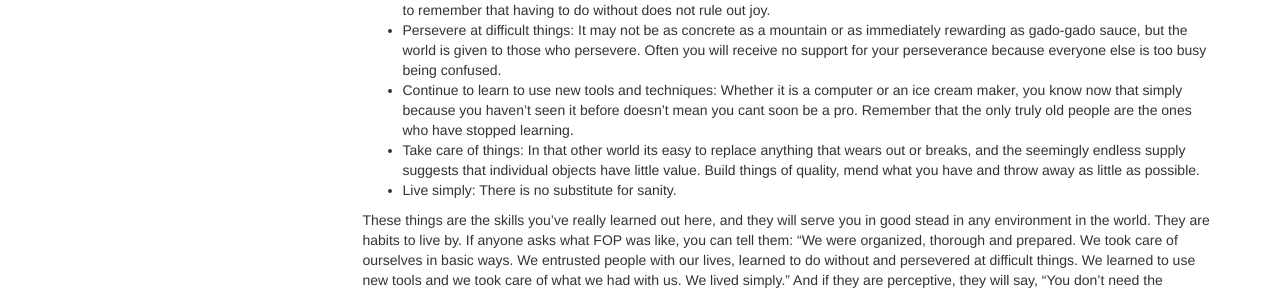
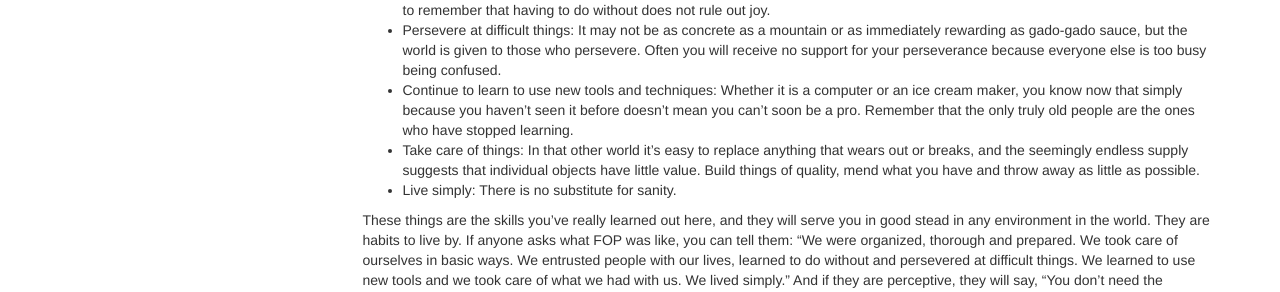
Before and after one commit to neo-project/global-blockchain-compliance-hub, a Jekyll site: the page built from _posts/1111-11-11-reentry.md, in a window 1280 px wide. Shown: the part 1189-1481 px from the top of the page. Built offline with Jekyll 4.4.1, drawn with Linux system fonts in a browser that asks for light colours; nearby versions of some CDN libraries; comment, search, counter and statistics services are not loaded.

Commit message:
Update 1111-11-11-reentry.md

```diff
--- a/_posts/1111-11-11-reentry.md
+++ b/_posts/1111-11-11-reentry.md
@@ -39,8 +39,8 @@ These are the things you can really take home. Together they comprise the set I
 - Keep taking risks with people: Your own aliveness is measured by the aliveness of your relationships with others. There are so many more people to choose from in Cambridge, and yet somehow we get less close. Remember that the dangers are still present; any time that you get in a car with someone you are entrusting that person with your life. Any reasons that seem to crop up not to get close, examine very carefully.
 - Remember you can let go and do without seemingly critical things: Here it has only been hot showers, forks and a roof overhead. But anything can be done without; eventually for us all it is a person that we have to do without, and then especially it is important to remember that having to do without does not rule out joy.
 - Persevere at difficult things: It may not be as concrete as a mountain or as immediately rewarding as gado-gado sauce, but the world is given to those who persevere. Often you will receive no support for your perseverance because everyone else is too busy being confused.
-- Continue to learn to use new tools and techniques: Whether it is a computer or an ice cream maker, you know now that simply because you haven't seen it before doesn't mean you cant soon be a pro. Remember that the only truly old people are the ones who have stopped learning.
-- Take care of things: In that other world its easy to replace anything that wears out or breaks, and the seemingly endless supply suggests that individual objects have little value. Build things of quality, mend what you have and throw away as little as possible.
+- Continue to learn to use new tools and techniques: Whether it is a computer or an ice cream maker, you know now that simply because you haven't seen it before doesn't mean you can't soon be a pro. Remember that the only truly old people are the ones who have stopped learning.
+- Take care of things: In that other world it's easy to replace anything that wears out or breaks, and the seemingly endless supply suggests that individual objects have little value. Build things of quality, mend what you have and throw away as little as possible.
 - Live simply: There is no substitute for sanity.
 
 These things are the skills you've really learned out here, and they will serve you in good stead in any environment in the world. They are habits to live by. If anyone asks what FOP was like, you can tell them: "We were organized, thorough and prepared. We took care of ourselves in basic ways. We entrusted people with our lives, learned to do without and persevered at difficult things. We learned to use new tools and we took care of what we had with us. We lived simply." And if they are perceptive, they will say, "You don't need the mountains to do that."
```
